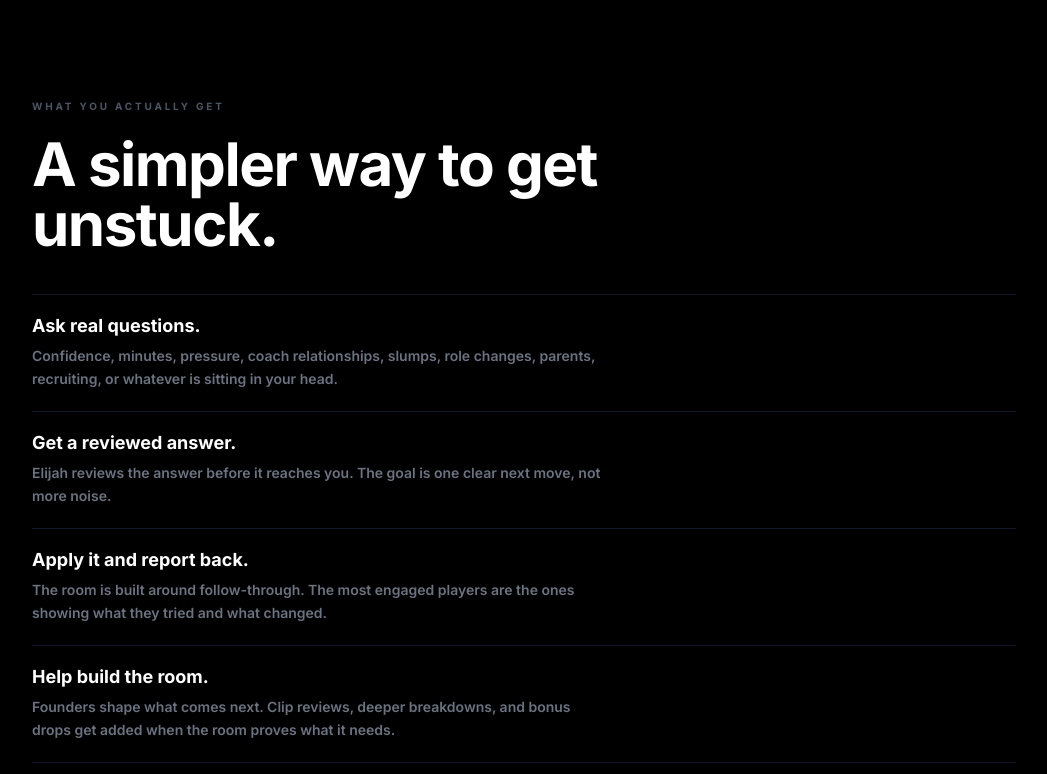
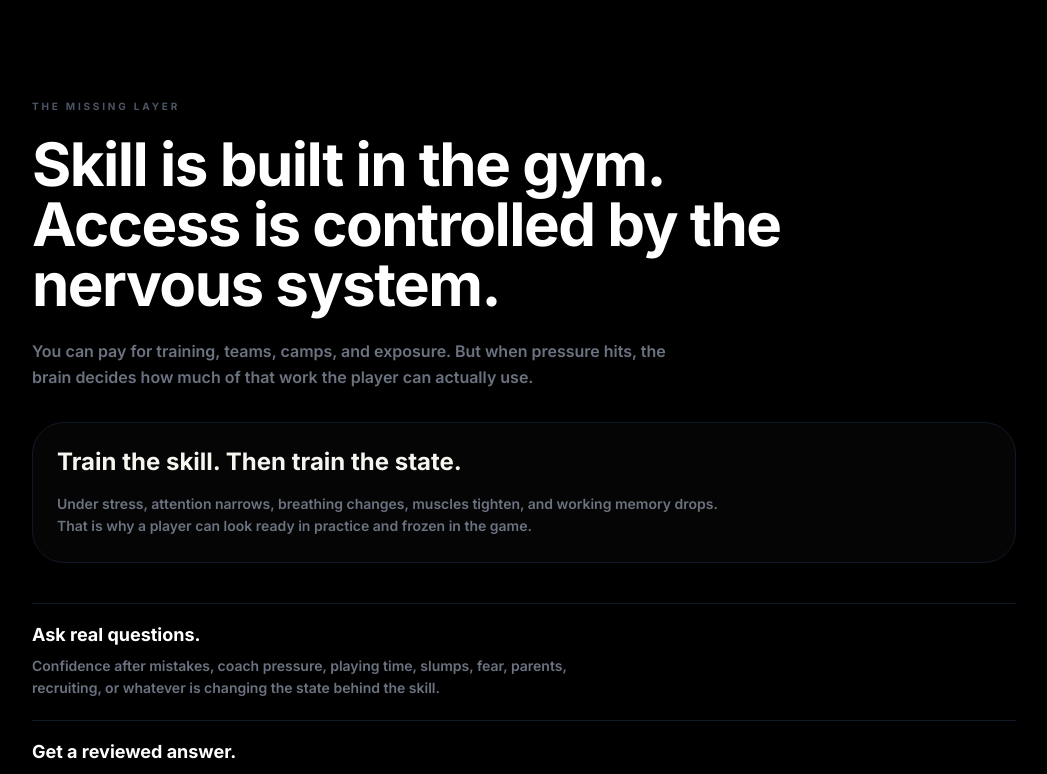
Before and after one commit to ebb95-cpu/ask-elijah, a Next.js app: page /pricing in a window 1280 px wide. Shown: the part 786-1560 px from the top of the page, without its empty margins (116-1163 px from the left). Built offline with nearby package versions, Linux system fonts and the light colour scheme; no server answers.

Commit message:
Clarify mental state pricing copy

```diff
--- a/app/pricing/pricing-content.tsx
+++ b/app/pricing/pricing-content.tsx
@@ -38,27 +38,38 @@ function PromiseSection() {
   return (
     <section className="mx-auto max-w-5xl px-5 py-14">
       <p className="mb-5 text-[10px] font-black uppercase tracking-[0.28em] text-gray-600">
-        What you actually get
+        The missing layer
       </p>
       <h2 className="max-w-3xl text-4xl font-black leading-tight tracking-tight sm:text-6xl">
-        A simpler way to get unstuck.
+        Skill is built in the gym. Access is controlled by the nervous system.
       </h2>
+      <p className="mt-6 max-w-2xl text-base font-semibold leading-relaxed text-gray-500">
+        You can pay for training, teams, camps, and exposure. But when pressure hits, the brain decides how much of that work the player can actually use.
+      </p>
+      <div className="mt-8 rounded-[2rem] border border-gray-900 bg-[#050505] p-6">
+        <p className="text-2xl font-black leading-tight text-[#F7F5F0]">
+          Train the skill. Then train the state.
+        </p>
+        <p className="mt-4 max-w-2xl text-sm font-semibold leading-relaxed text-gray-500">
+          Under stress, attention narrows, breathing changes, muscles tighten, and working memory drops. That is why a player can look ready in practice and frozen in the game.
+        </p>
+      </div>
       <div className="mt-10 border-b border-gray-900">
         <SimpleRow
           title="Ask real questions."
-          body="Confidence, minutes, pressure, coach relationships, slumps, role changes, parents, recruiting, or whatever is sitting in your head."
+          body="Confidence after mistakes, coach pressure, playing time, slumps, fear, parents, recruiting, or whatever is changing the state behind the skill."
         />
         <SimpleRow
           title="Get a reviewed answer."
-          body="Elijah reviews the answer before it reaches you. The goal is one clear next move, not more noise."
+          body="Elijah reviews the answer before it reaches you. The goal is to help the player understand what is happening and what to do next."
         />
         <SimpleRow
           title="Apply it and report back."
-          body="The room is built around follow-through. The most engaged players are the ones showing what they tried and what changed."
+          body="The room is built around follow-through. The most engaged players are the ones showing how they used the answer in real life."
         />
         <SimpleRow
           title="Help build the room."
-          body="Founders shape what comes next. Clip reviews, deeper breakdowns, and bonus drops get added when the room proves what it needs."
+          body="Founders shape what comes next. Clip reviews, deeper breakdowns, and bonus drops get added around what players are actually applying."
         />
       </div>
     </section>
@@ -115,7 +126,7 @@ async function PricingBody() {
             <span className="block text-gray-500">Keep the early rate.</span>
           </h1>
           <p className="mt-6 max-w-xl text-lg font-semibold leading-relaxed text-gray-500">
-            Founders ask for free while the room is being built. If accepted, you keep $9.99/mo for life as long as your membership stays active.
+            Founders ask for free while the room is being built. The work is simple: ask, apply, report back. If accepted, you keep $9.99/mo for life as long as your membership stays active.
           </p>
           <div className="mt-7">
             <FoundingSeatCounter count={seatsTaken} />
```
